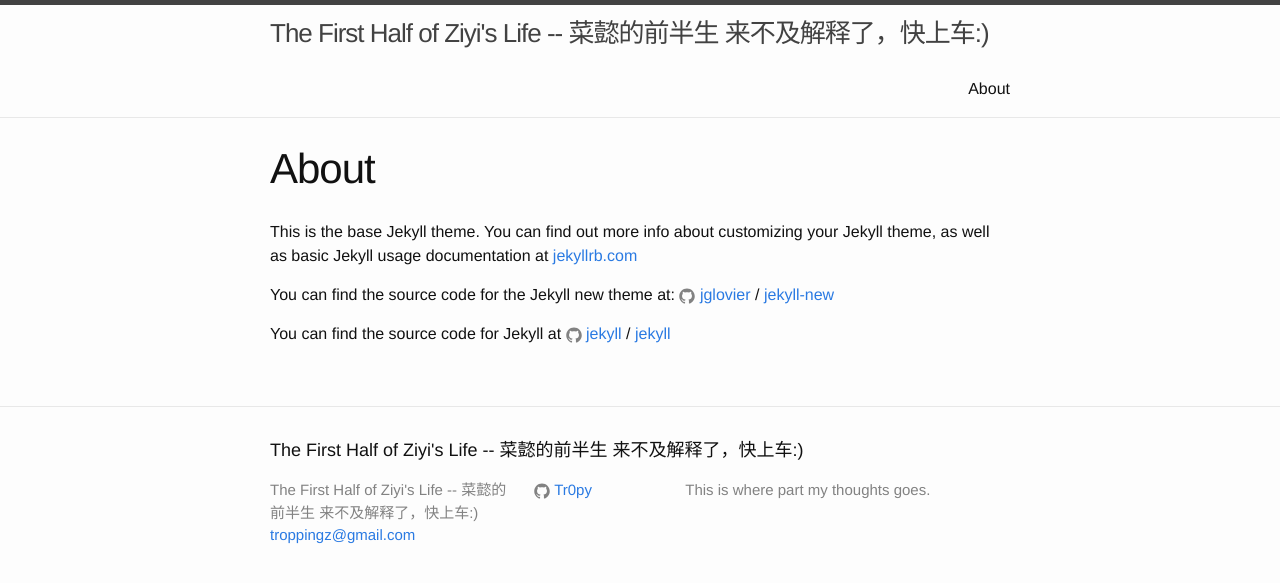
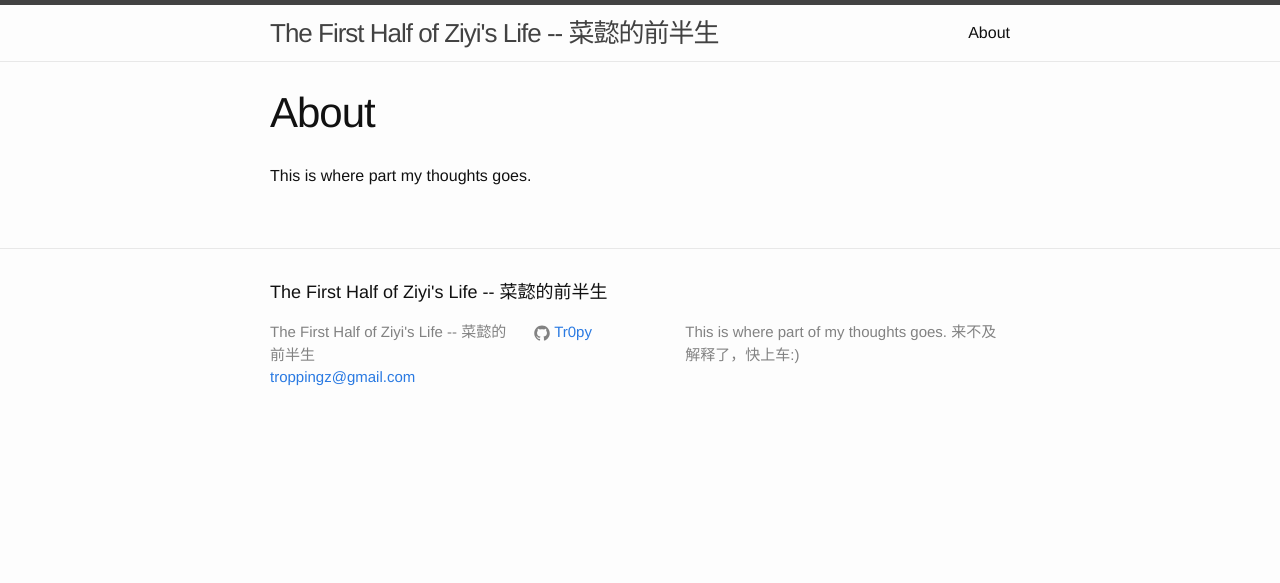
Before and after one commit to Tr0py/WebCV, a Jekyll site: the page built from about.md, in a window 1280 px wide. Shown: the top 583 px of the page. Built offline with Jekyll 4.4.1, drawn with Linux system fonts in a browser that asks for light colours.

Commit message:
Init config

```diff
--- a/_config.yml
+++ b/_config.yml
@@ -6,10 +6,10 @@
 # 'jekyll serve'. If you change this file, please restart the server process.
 
 # Site settings
-title: The First Half of Ziyi's Life  --  菜懿的前半生 来不及解释了，快上车:)
+title: The First Half of Ziyi's Life  --  菜懿的前半生
 email: troppingz@gmail.com
 description: > # this means to ignore newlines until "baseurl:"
-  This is where part my thoughts goes.
+  This is where part of my thoughts goes. 来不及解释了，快上车:)
 baseurl: "" # the subpath of your site, e.g. /blog
 url: "http://yourdomain.com" # the base hostname & protocol for your site
 twitter_username:
--- a/about.md
+++ b/about.md
@@ -4,12 +4,4 @@ title: About
 permalink: /about/
 ---
 
-This is the base Jekyll theme. You can find out more info about customizing your Jekyll theme, as well as basic Jekyll usage documentation at [jekyllrb.com](http://jekyllrb.com/)
-
-You can find the source code for the Jekyll new theme at:
-{% include icon-github.html username="jglovier" %} /
-[jekyll-new](https://github.com/jglovier/jekyll-new)
-
-You can find the source code for Jekyll at
-{% include icon-github.html username="jekyll" %} /
-[jekyll](https://github.com/jekyll/jekyll)
+This is where part my thoughts goes.
```
